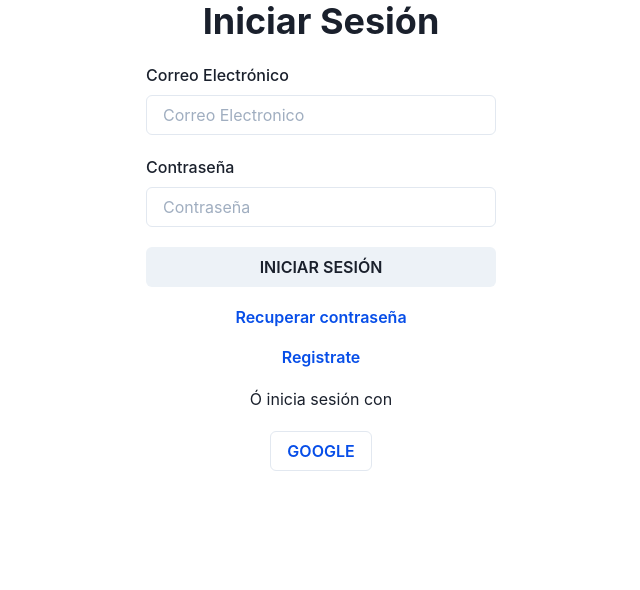
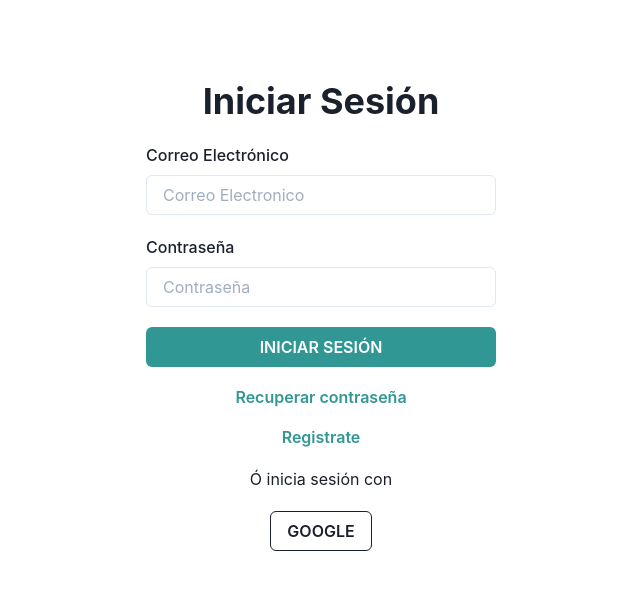
Before and after one commit to alonso329/Photon, a React (Create React App) app in the folder photon-app/: page /login in a window 1280 px wide. Shown: the top 590 px of the page, without its empty margins (319-959 px from the left). Built offline with nearby package versions, Linux system fonts and the light colour scheme.

Commit message:
fixing diego styles

```diff
--- a/photon-app/src/login.jsx
+++ b/photon-app/src/login.jsx
@@ -3,6 +3,8 @@ import {
   Button,
   FormControl,
   FormLabel,
+  Grid,
+  GridItem,
   Heading,
   HStack,
   Input,
@@ -14,7 +16,7 @@ import { ChakraProvider } from "@chakra-ui/react";
 export default function Login() {
   return (
     <ChakraProvider>
-      <Box m="auto" maxW="350px" align="center" as="form">
+      <Box m="auto" maxW="350px" align="center" as="form" mt={20}>
         <VStack spacing={5}>
           <Heading>Iniciar Sesión</Heading>
           <FormControl id="email">
@@ -25,18 +27,23 @@ export default function Login() {
             <FormLabel>Contraseña </FormLabel>
             <Input type="password" placeholder="Contraseña" />
           </FormControl>
-          <Button size="md" isFullWidth="true" variant="solid">
+          <Button
+            size="md"
+            isFullWidth="true"
+            variant="solid"
+            colorScheme="teal"
+          >
             INICIAR SESIÓN
           </Button>
-          <Button color="#074EE8" variant="link">
+          <Button colorScheme="teal" variant="link">
             Recuperar contraseña
           </Button>
-          <Button color="#074EE8" variant="link" p={0} m={0}>
+          <Button colorScheme="teal" variant="link" p={0} m={0}>
             Registrate
           </Button>
           <Text>Ó inicia sesión con</Text>
           <HStack spacing={2}>
-            <Button color="#074EE8" variant="outline">
+            <Button colorScheme="google" variant="outline">
               GOOGLE
             </Button>
           </HStack>
--- a/photon-app/src/registro.jsx
+++ b/photon-app/src/registro.jsx
@@ -14,7 +14,7 @@ import { ChakraProvider } from "@chakra-ui/react";
 export default function Registro() {
   return (
     <ChakraProvider>
-      <Box m="auto" maxW="350px" align="center" as="form">
+      <Box m="auto" maxW="350px" align="center" as="form" mt={5}>
         <VStack spacing={5}>
           <Heading>Registro</Heading>
           <HStack spacing={2}>
@@ -39,18 +39,18 @@ export default function Registro() {
             <FormLabel>Contraseña </FormLabel>
             <Input type="password" placeholder="Confirmar Contraseña" />
           </FormControl>
-          <Button size="md" isFullWidth="true" variant="solid">
+          <Button size="md" isFullWidth="true" variant="solid" colorScheme="teal">
             INICIAR SESIÓN
           </Button>
-          <Button color="teal.400" variant="link">
+          <Button colorScheme="teal" variant="link">
             Recuperar contraseña
           </Button>
-          <Button color="teal.400" variant="link" p={0} m={0}>
+          <Button colorScheme="teal" variant="link" p={0} m={0}>
             Registrate
           </Button>
           <Text>Ó inicia sesión con</Text>
           <HStack spacing={2}>
-            <Button color="teal.400" variant="outline">
+            <Button colorScheme="google" variant="outline">
               GOOGLE
             </Button>
           </HStack>
```
